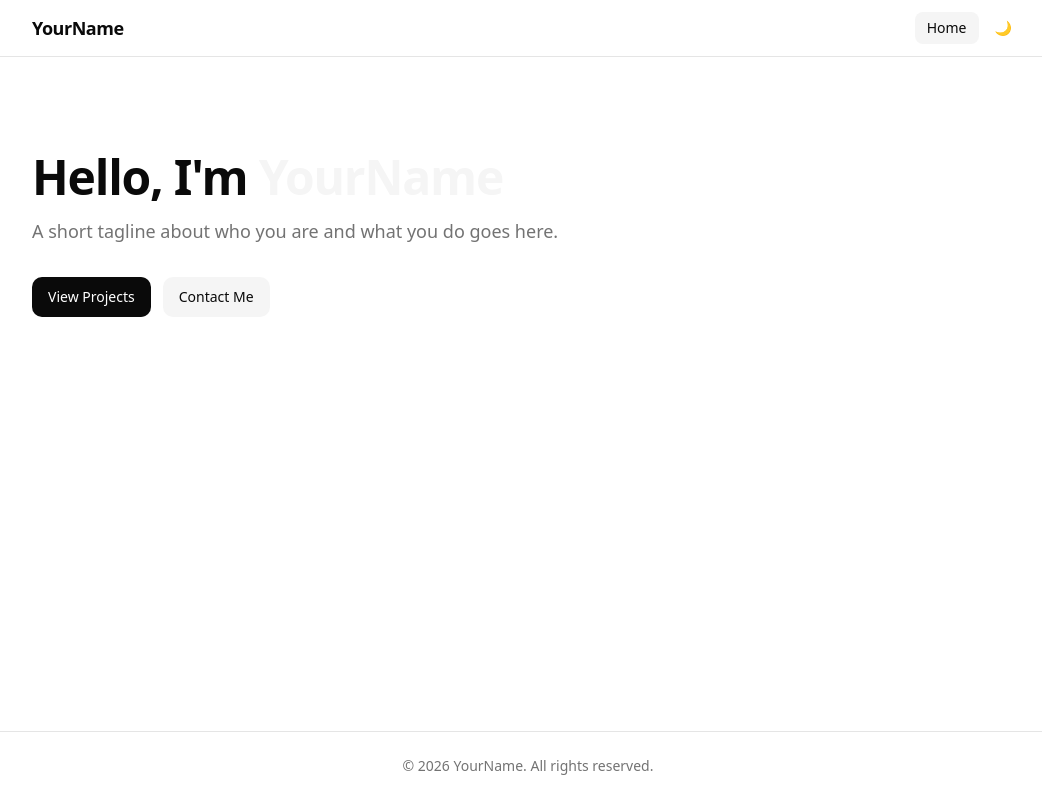
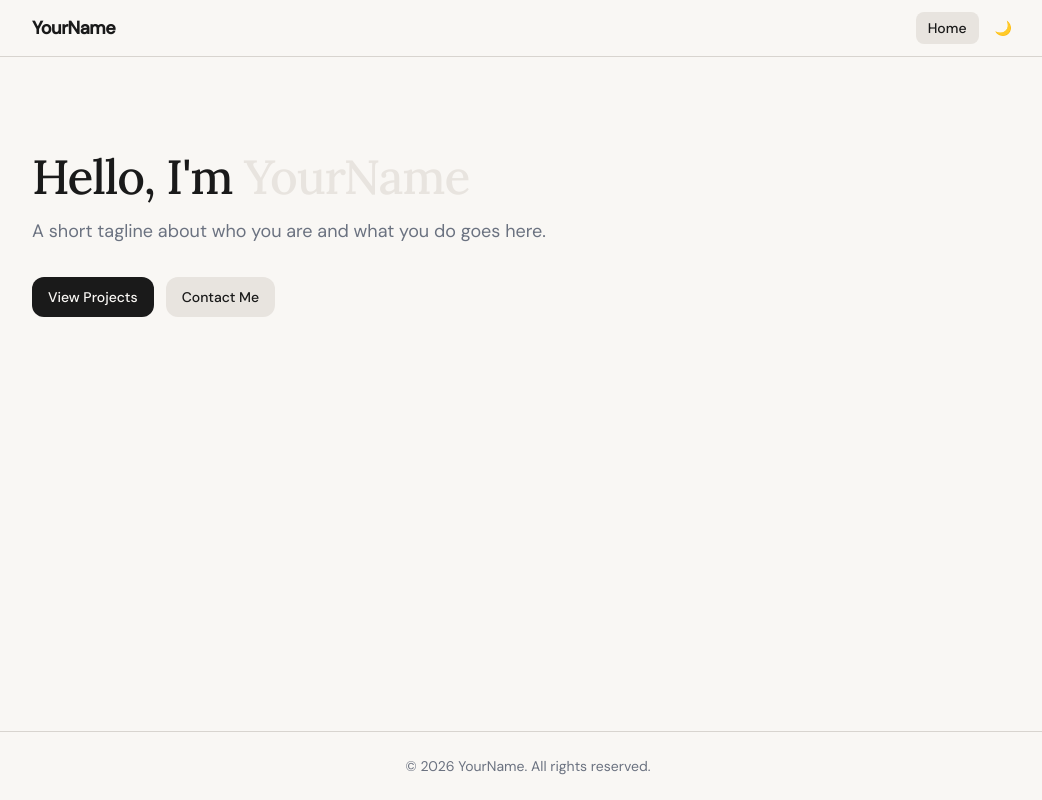
Before and after one commit to nethangabrielb/personal-website, a React (Vite) app: page / in a window 1280 px wide. Shown: the whole page, without its empty margins (112-1154 px from the left). Built offline with nearby package versions, Linux system fonts and the light colour scheme.

Commit message:
Refactor global styles: Update design tokens, replace oklch colors with hex values, and enhance typography with new font imports and styles.

```diff
--- a/src/styles/globals.css
+++ b/src/styles/globals.css
@@ -1,78 +1,68 @@
+@import url("https://fonts.googleapis.com/css2?family=Lora:wght@400;500&family=DM+Sans:opsz,wght@9..40,400;9..40,500&family=DM+Mono:wght@400&display=swap");
+
 @import "tailwindcss";
 @import "tw-animate-css";
 @import "shadcn/tailwind.css";
-@import "@fontsource-variable/geist";
 
 @custom-variant dark (&:is(.dark *));
 
 /* ─── Design Tokens ─────────────────────────────────────────── */
 :root {
-  --background: oklch(1 0 0);
-  --foreground: oklch(0.145 0 0);
-  --muted: oklch(0.97 0 0);
-  --muted-foreground: oklch(0.556 0 0);
-  --border: oklch(0.922 0 0);
-  --ring: oklch(0.708 0 0);
-  --accent: oklch(0.97 0 0);
-  --card: oklch(1 0 0);
-  --card-foreground: oklch(0.145 0 0);
-  --popover: oklch(1 0 0);
-  --popover-foreground: oklch(0.145 0 0);
-  --primary: oklch(0.205 0 0);
-  --primary-foreground: oklch(0.985 0 0);
-  --secondary: oklch(0.97 0 0);
-  --secondary-foreground: oklch(0.205 0 0);
-  --accent-foreground: oklch(0.205 0 0);
+  --background: #f9f7f4;
+  --foreground: #1a1a1a;
+  --muted: #e8e4df;
+  --muted-foreground: #6b7280;
+  --border: #d8d4cf;
+  --ring: #7c9e8a;
+  --accent: #e8e4df;
+  --accent-foreground: #1a1a1a;
+  --card: #e8e4df;
+  --card-foreground: #1a1a1a;
+  --popover: #f9f7f4;
+  --popover-foreground: #1a1a1a;
+  --primary: #7c9e8a;
+  --primary-foreground: #f9f7f4;
+  --primary-dark: #4a7c5f;
+  --secondary: #e8e4df;
+  --secondary-foreground: #1a1a1a;
   --destructive: oklch(0.577 0.245 27.325);
-  --input: oklch(0.922 0 0);
-  --chart-1: oklch(0.87 0 0);
-  --chart-2: oklch(0.556 0 0);
-  --chart-3: oklch(0.439 0 0);
-  --chart-4: oklch(0.371 0 0);
-  --chart-5: oklch(0.269 0 0);
-  --radius: 0.625rem;
-  --sidebar: oklch(0.985 0 0);
-  --sidebar-foreground: oklch(0.145 0 0);
-  --sidebar-primary: oklch(0.205 0 0);
-  --sidebar-primary-foreground: oklch(0.985 0 0);
-  --sidebar-accent: oklch(0.97 0 0);
-  --sidebar-accent-foreground: oklch(0.205 0 0);
-  --sidebar-border: oklch(0.922 0 0);
-  --sidebar-ring: oklch(0.708 0 0);
+  --input: #d8d4cf;
+  --radius: 0.75rem;
+
+  /* ─── Portfolio-specific tokens ── */
+  --text-primary: #1a1a1a;
+  --text-secondary: #6b7280;
+  --surface: #e8e4df;
+  --accent-green: #7c9e8a;
+  --accent-green-dark: #4a7c5f;
 }
 
 .dark {
-  --background: oklch(0.145 0 0);
-  --foreground: oklch(0.985 0 0);
-  --muted: oklch(0.269 0 0);
-  --muted-foreground: oklch(0.708 0 0);
+  --background: #1a1a1a;
+  --foreground: #f9f7f4;
+  --muted: #2a2a2a;
+  --muted-foreground: #9ca3af;
   --border: oklch(1 0 0 / 10%);
-  --ring: oklch(0.556 0 0);
-  --accent: oklch(0.269 0 0);
-  --card: oklch(0.205 0 0);
-  --card-foreground: oklch(0.985 0 0);
-  --popover: oklch(0.205 0 0);
-  --popover-foreground: oklch(0.985 0 0);
-  --primary: oklch(0.922 0 0);
-  --primary-foreground: oklch(0.205 0 0);
-  --secondary: oklch(0.269 0 0);
-  --secondary-foreground: oklch(0.985 0 0);
-  --accent-foreground: oklch(0.985 0 0);
+  --ring: #7c9e8a;
+  --accent: #2a2a2a;
+  --accent-foreground: #f9f7f4;
+  --card: #222222;
+  --card-foreground: #f9f7f4;
+  --popover: #222222;
+  --popover-foreground: #f9f7f4;
+  --primary: #7c9e8a;
+  --primary-foreground: #f9f7f4;
+  --primary-dark: #4a7c5f;
+  --secondary: #2a2a2a;
+  --secondary-foreground: #f9f7f4;
   --destructive: oklch(0.704 0.191 22.216);
   --input: oklch(1 0 0 / 15%);
-  --chart-1: oklch(0.87 0 0);
-  --chart-2: oklch(0.556 0 0);
-  --chart-3: oklch(0.439 0 0);
-  --chart-4: oklch(0.371 0 0);
-  --chart-5: oklch(0.269 0 0);
-  --sidebar: oklch(0.205 0 0);
-  --sidebar-foreground: oklch(0.985 0 0);
-  --sidebar-primary: oklch(0.488 0.243 264.376);
-  --sidebar-primary-foreground: oklch(0.985 0 0);
-  --sidebar-accent: oklch(0.269 0 0);
-  --sidebar-accent-foreground: oklch(0.985 0 0);
-  --sidebar-border: oklch(1 0 0 / 10%);
-  --sidebar-ring: oklch(0.556 0 0);
+
+  --text-primary: #f9f7f4;
+  --text-secondary: #9ca3af;
+  --surface: #222222;
+  --accent-green: #7c9e8a;
+  --accent-green-dark: #4a7c5f;
 }
 
 /* ─── Tailwind CSS v4 custom properties ─────────────────────── */
@@ -84,39 +74,32 @@
   --color-border: var(--border);
   --color-ring: var(--ring);
   --color-accent: var(--accent);
-  --font-heading: var(--font-sans);
-  --font-sans: 'Geist Variable', sans-serif;
-  --color-sidebar-ring: var(--sidebar-ring);
-  --color-sidebar-border: var(--sidebar-border);
-  --color-sidebar-accent-foreground: var(--sidebar-accent-foreground);
-  --color-sidebar-accent: var(--sidebar-accent);
-  --color-sidebar-primary-foreground: var(--sidebar-primary-foreground);
-  --color-sidebar-primary: var(--sidebar-primary);
-  --color-sidebar-foreground: var(--sidebar-foreground);
-  --color-sidebar: var(--sidebar);
-  --color-chart-5: var(--chart-5);
-  --color-chart-4: var(--chart-4);
-  --color-chart-3: var(--chart-3);
-  --color-chart-2: var(--chart-2);
-  --color-chart-1: var(--chart-1);
+  --color-accent-foreground: var(--accent-foreground);
+  --color-card: var(--card);
+  --color-card-foreground: var(--card-foreground);
+  --color-primary: var(--primary);
+  --color-primary-foreground: var(--primary-foreground);
+  --color-secondary: var(--secondary);
+  --color-secondary-foreground: var(--secondary-foreground);
+  --color-destructive: var(--destructive);
   --color-input: var(--input);
-  --color-destructive: var(--destructive);
-  --color-accent-foreground: var(--accent-foreground);
-  --color-secondary-foreground: var(--secondary-foreground);
-  --color-secondary: var(--secondary);
-  --color-primary-foreground: var(--primary-foreground);
-  --color-primary: var(--primary);
+  --color-popover: var(--popover);
   --color-popover-foreground: var(--popover-foreground);
-  --color-popover: var(--popover);
-  --color-card-foreground: var(--card-foreground);
-  --color-card: var(--card);
-  --radius-sm: calc(var(--radius) * 0.6);
-  --radius-md: calc(var(--radius) * 0.8);
-  --radius-lg: var(--radius);
-  --radius-xl: calc(var(--radius) * 1.4);
-  --radius-2xl: calc(var(--radius) * 1.8);
-  --radius-3xl: calc(var(--radius) * 2.2);
-  --radius-4xl: calc(var(--radius) * 2.6);
+
+  --color-surface: var(--surface);
+  --color-text-primary: var(--text-primary);
+  --color-text-secondary: var(--text-secondary);
+  --color-accent-green: var(--accent-green);
+  --color-accent-green-dark: var(--accent-green-dark);
+
+  --font-heading: "Lora", serif;
+  --font-sans: "DM Sans", sans-serif;
+  --font-mono: "DM Mono", monospace;
+
+  --radius-sm: calc(var(--radius) * 0.5); /* 6px  — buttons */
+  --radius-md: calc(var(--radius) * 0.667); /* 8px  */
+  --radius-lg: var(--radius); /* 12px — cards   */
+  --radius-xl: calc(var(--radius) * 1.333); /* 16px */
 }
 
 /* ─── Base ───────────────────────────────────────────────────── */
@@ -134,19 +117,46 @@ html {
 body {
   background-color: var(--background);
   color: var(--foreground);
-  font-family: system-ui, sans-serif;
+  font-family: var(--font-sans);
+  font-size: 16px;
+  line-height: 1.6;
   margin: 0;
 }
 
+h1,
+h2,
+h3,
+h4,
+h5,
+h6 {
+  font-family: var(--font-heading);
+  font-weight: 500;
+  color: var(--text-primary);
+}
+
+code,
+kbd,
+pre,
+samp {
+  font-family: var(--font-mono);
+}
+
 ::selection {
-  background: var(--accent);
+  background: var(--accent-green);
   color: #fff;
 }
 
 /* ─── Scrollbar ──────────────────────────────────────────────── */
-::-webkit-scrollbar { width: 6px; }
-::-webkit-scrollbar-track { background: transparent; }
-::-webkit-scrollbar-thumb { background: var(--border); border-radius: 999px; }
+::-webkit-scrollbar {
+  width: 6px;
+}
+::-webkit-scrollbar-track {
+  background: transparent;
+}
+::-webkit-scrollbar-thumb {
+  background: var(--border);
+  border-radius: 999px;
+}
 
 @layer base {
   * {
```
Also changed, not shown: 1 other file (tests, documents, lock files or other folders).
